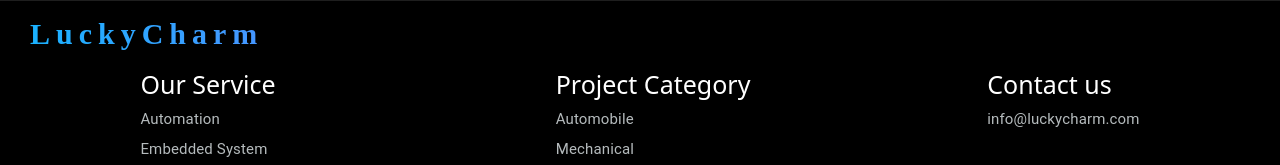
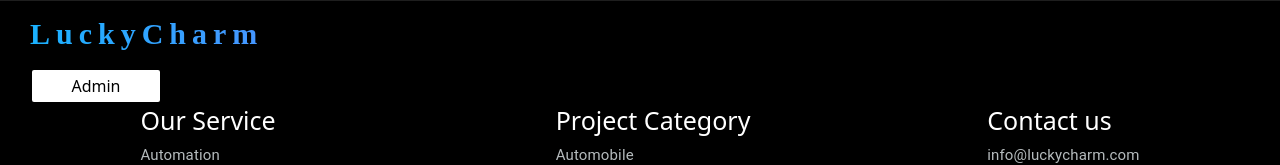
Before and after one commit to Gokul-pga/lucky, a Next.js app: page / in a window 1280 px wide. Shown: the part 341-506 px from the top of the page. Built offline with nearby package versions, Linux system fonts and the light colour scheme; no server answers.

Commit message:
admin btn added

```diff
--- a/components/Footer.js
+++ b/components/Footer.js
@@ -57,6 +57,14 @@ function Footer() {
               LuckyCharm
             </Typography>
           </Box>
+          <button
+            className="bg-white w-32 text-black font-medium px-3 py-1 ml-8 rounded-sm text-md mt-1"
+            onClick={() => {
+              router.push("/adminlogin");
+            }}
+          >
+            Admin
+          </button>
 
           <Stack
             flex={1}
@@ -288,7 +296,7 @@ function Footer() {
             right: 30,
             color: "#000",
             transition: "0.5s",
-            zIndex:"1000",
+            zIndex: "1000",
             "&:hover": {
               bgcolor: "#595959",
               color: "#fff",
```
